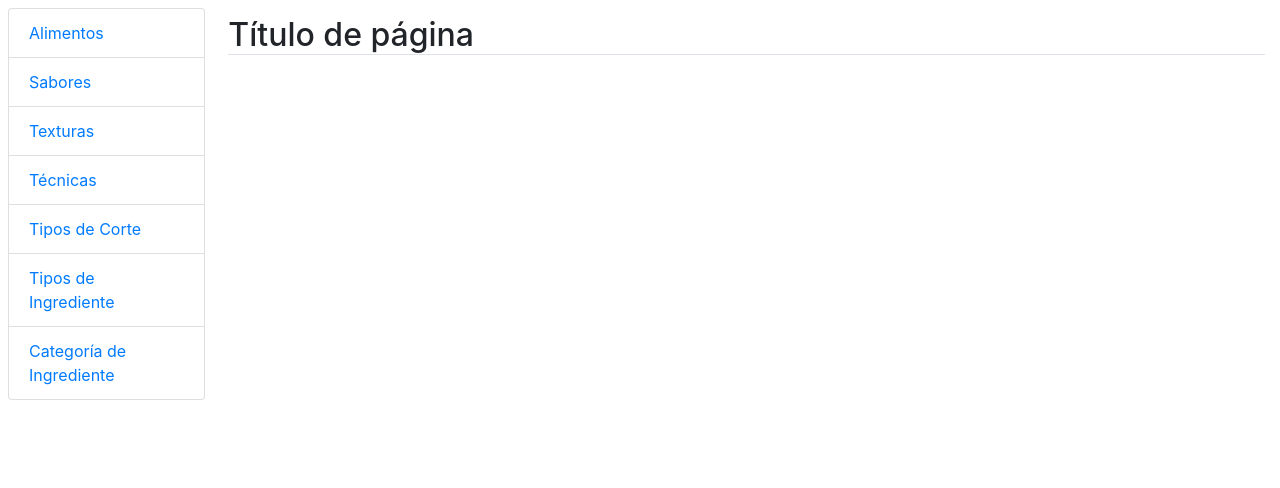
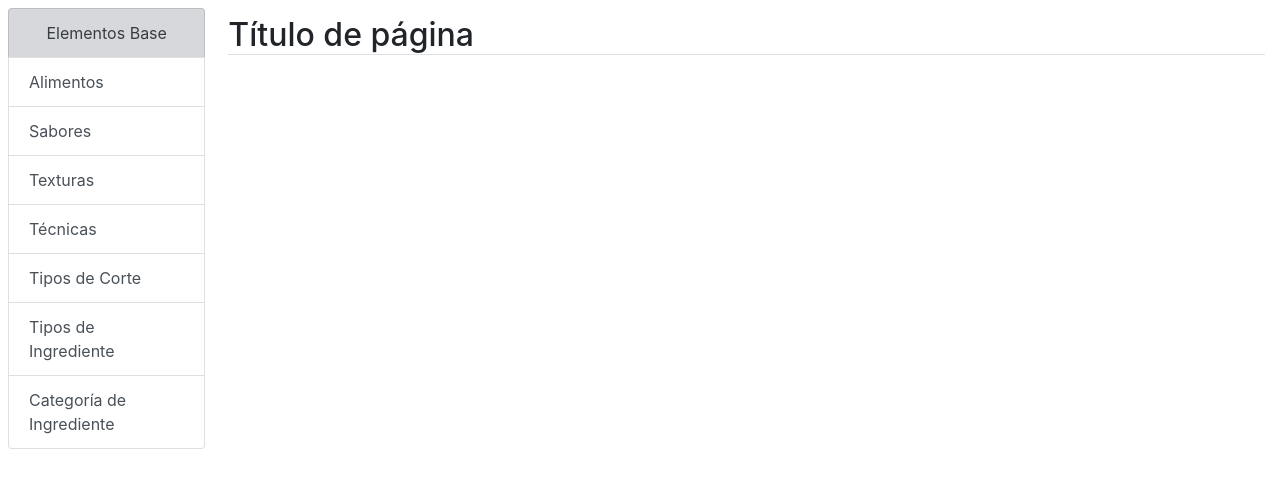
Before and after one commit to mnolae/mcComida, a Django app: template recetas/templates/recetas/base.html in a window 1280 px wide. Shown: the part 56-544 px from the top of the page. Run offline with Django 3.2, Linux system fonts and the light colour scheme; the template is opened without the code that fills it, so the values that code supplies are empty; some libraries are stand-ins or nearby versions.

Commit message:
Changed the Sidebar's Styles

```diff
--- a/recetas/templates/recetas/sidebar.html
+++ b/recetas/templates/recetas/sidebar.html
@@ -1,9 +1,10 @@
-<ul class="list-group">
-    <li class="list-group-item"><a href="{% url 'elementos' url='alimentos' %}">Alimentos</a></li>
-    <li class="list-group-item"><a href="{% url 'elementos' url='sabores' %}">Sabores</a></li>
-    <li class="list-group-item"><a href="{% url 'elementos' url='texturas' %}">Texturas</a></li>
-    <li class="list-group-item"><a href="{% url 'elementos' url='tecnicas' %}">Técnicas</a></li>
-    <li class="list-group-item"><a href="{% url 'elementos' url='tipos-corte' %}">Tipos de Corte</a></li>
-    <li class="list-group-item"><a href="{% url 'elementos' url='tipos-ingrediente' %}">Tipos de Ingrediente</a></li>
-    <li class="list-group-item"><a href="{% url 'elementos' url='categorias-ingrediente' %}">Categoría de Ingrediente</a></li>
-</ul>
+<div class="list-group">
+    <button type="button" class="list-group-item list-group-item-secondary">Elementos Base</button>
+    <a class="list-group-item list-group-item-action" href="{% url 'elementos' url='alimentos' %}">Alimentos</a></li>
+    <a class="list-group-item list-group-item-action" href="{% url 'elementos' url='sabores' %}">Sabores</a></li>
+    <a class="list-group-item list-group-item-action" href="{% url 'elementos' url='texturas' %}">Texturas</a></li>
+    <a class="list-group-item list-group-item-action" href="{% url 'elementos' url='tecnicas' %}">Técnicas</a></li>
+    <a class="list-group-item list-group-item-action" href="{% url 'elementos' url='tipos-corte' %}">Tipos de Corte</a></li>
+    <a class="list-group-item list-group-item-action" href="{% url 'elementos' url='tipos-ingrediente' %}">Tipos de Ingrediente</a></li>
+    <a class="list-group-item list-group-item-action" href="{% url 'elementos' url='categorias-ingrediente' %}">Categoría de Ingrediente</a></li>
+</div>
```
